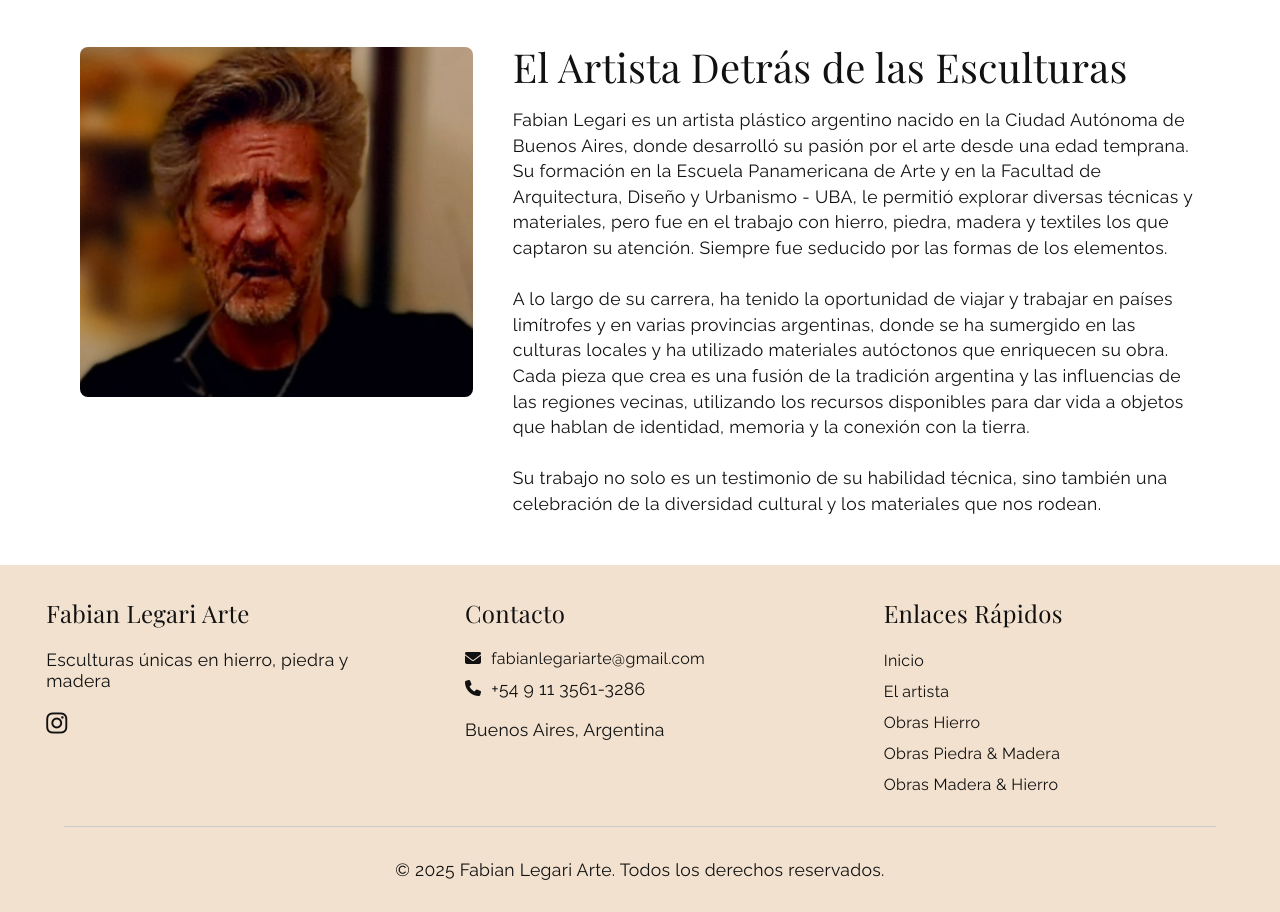
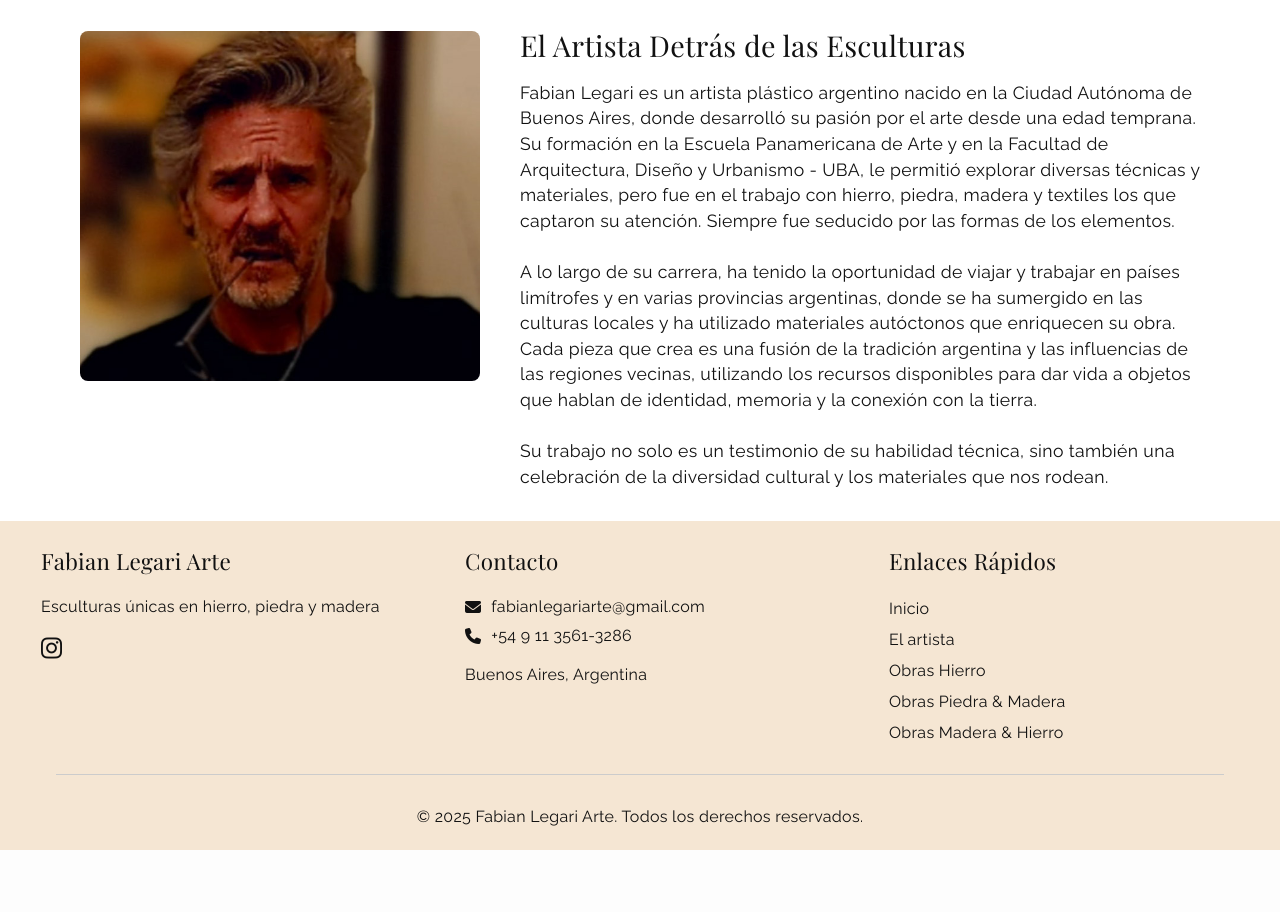
Before and after one commit to lautaroreche/Legari-Web-Page, a Django app: page /el-artista in a window 1280 px wide. Shown: the part 481-1393 px from the top of the page. After the commit the page ends 1331 px from the top, so only its background shows below. Run offline with Django 5.2, Linux system fonts and the light colour scheme.

Commit message:
Changes general

```diff
--- a/legari_app/static/styles/style.css
+++ b/legari_app/static/styles/style.css
@@ -156,7 +158,7 @@ main, section {
     justify-content: center;
     align-items: center;
     gap: 30px;
-    margin: 3rem 5rem;
+    margin: 2rem 5rem;
     text-align: center;
 }
 
@@ -238,10 +240,20 @@ main, section {
     transform: scale(1.04);
 }
 
+.collections-container .card {
+    margin-bottom: 0;
+}
+
 .artist-image {
-    width: 400px;
-    height: 350px;
+    max-width: 400px;
+    max-height: 350px;
+    width: 100%;
+    height: auto;
     border-radius: 0.5rem;
+}
+
+.artist-info-container h2 {
+    font-size: 1.8rem;
 }
 
 .artist-info-container h2, .artist-info-container p {
@@ -256,18 +268,14 @@ main, section {
 }
 
 footer {
-    background-color: #F2E1CE;
-    padding: 2rem;
+    background-color: #f5e6d3;
+    padding: 1.5rem;
 }
 
 h3, h4 {
-    font-size: 1.5rem;
+    font-size: 1.4rem;
     line-height: 2rem;
     font-weight: 400;
-}
-
-footer p {
-    font-size: 1.1rem;
 }
 
 .fa-instagram {
--- a/legari_app/templates/art.html
+++ b/legari_app/templates/art.html
@@ -6,19 +6,15 @@
         <button class="modal-close" onclick="cerrarModal()">
             <i class="fa-solid fa-xmark"></i>
         </button>
-        <div class="carousel-container flex-center">
         {% if art.image2 or art.image3 or art.image4 or art.image5 %}
             <button class="carousel-arrow left" onclick="cambiarImagen(-1)">
                 <i class="fa-solid fa-chevron-left"></i>
             </button>
-            {% endif %}
-            <img id="carousel-img" src="{{ art.image1.url }}" alt="{{ art.title }}">
-            {% if art.image2 or art.image3 or art.image4 or art.image5 %}
             <button class="carousel-arrow right" onclick="cambiarImagen(1)">
                 <i class="fa-solid fa-chevron-right"></i>
             </button>
         {% endif %}
-        </div>
+        <img id="carousel-img" src="{{ art.image1.url }}" alt="{{ art.title }}">
         <div class="art-info-container flex-col">
             <h4>{{ art.title }}</h4>
             <p>{{ art.size }} - {{ art.materials }}</p>
--- a/legari_app/templates/arts.html
+++ b/legari_app/templates/arts.html
@@ -4,10 +4,12 @@
 
 {% block content %}
     <div class="banner banner-intro {% if art_type %}banner-intro-{{art_type}}{% else %}banner-intro-general{% endif %} flex-center">
-        <h2>{% if art_type %}{{ title }}{% else %}Obras{% endif %}</h2>
+        <h2>{% if art_type %}{{ title }}{% else %}Explora las colecciones{% endif %}</h2>
     </div>
     {% if not art_type %}
-        {% include 'collections.html' %}
+        <section>
+            {% include 'collections.html' %}
+        </section>
     {% endif %}
     <main>
         <h2>Obras</h2>
--- a/legari_app/templates/base.html
+++ b/legari_app/templates/base.html
@@ -13,7 +13,8 @@
     <meta name="robots" content="index, follow">
     <meta name="referrer" content="no-referrer-when-downgrade">
     <title>Fabian Legari - Arte Visual | Objetos</title>
-    <link rel="icon" href="{% static 'images/favicon.png' %}" type="image/x-icon">
+    <link rel="icon" href="{% static 'images/favicon-light-mode.png' %}" type="image/x-icon" media="(prefers-color-scheme: light)">
+    <link rel="icon" href="{% static 'images/favicon-dark-mode.png' %}" type="image/x-icon" media="(prefers-color-scheme: dark)">
     <link rel="stylesheet" href="{% static 'styles/style.css' %}">
     <link rel="stylesheet" href="https://cdnjs.cloudflare.com/ajax/libs/font-awesome/6.5.0/css/all.min.css">
     <link rel="preconnect" href="https://fonts.googleapis.com">
@@ -121,5 +122,22 @@
             }
         }
     </script>
+
+    <script>
+        const img = document.getElementById("carousel-img");
+        const result = document.getElementById("zoomResult");
+
+        result.innerHTML = `<img src="${img.src}" style="width:${img.width * 2}px; height:${img.height * 2}px;">`;
+
+        img.addEventListener("mousemove", function(e) {
+            const rect = img.getBoundingClientRect();
+            const x = e.clientX - rect.left;
+            const y = e.clientY - rect.top;
+
+            const zoomImg = result.querySelector("img");
+            zoomImg.style.left = `-${x}px`;
+            zoomImg.style.top = `-${y}px`;
+        });
+    </script>
 </body>
 </html>
--- a/legari_app/templates/collections.html
+++ b/legari_app/templates/collections.html
@@ -1,8 +1,7 @@
 {% load static %}
 
 
-<section>
-    <h2>Explora las Colecciones</h2>
+
 <div class="flex-center gap20 collections-container">
     <a href="{% url 'work' 'obras-hierro' %}" class="card">
         <img src="https://res.cloudinary.com/dbmamjgiv/image/upload/v1752345192/foto-categoria-obras-hierro_nc1odl.jpg" alt="Obras Hierro">
@@ -23,4 +22,3 @@
         </div>
     </a>
 </div>
-</section>
```
Also changed, not shown: other parts of legari_app/static/styles/style.css (+16 -25 lines), legari_app/templates/index.html (+4 -3 lines), legari_app/static/images/favicon-dark-mode.png (added), legari_app/static/images/favicon-light-mode.png (added), legari_app/static/images/favicon.png (deleted). Lines whose indentation alone changed are shown as unchanged.
